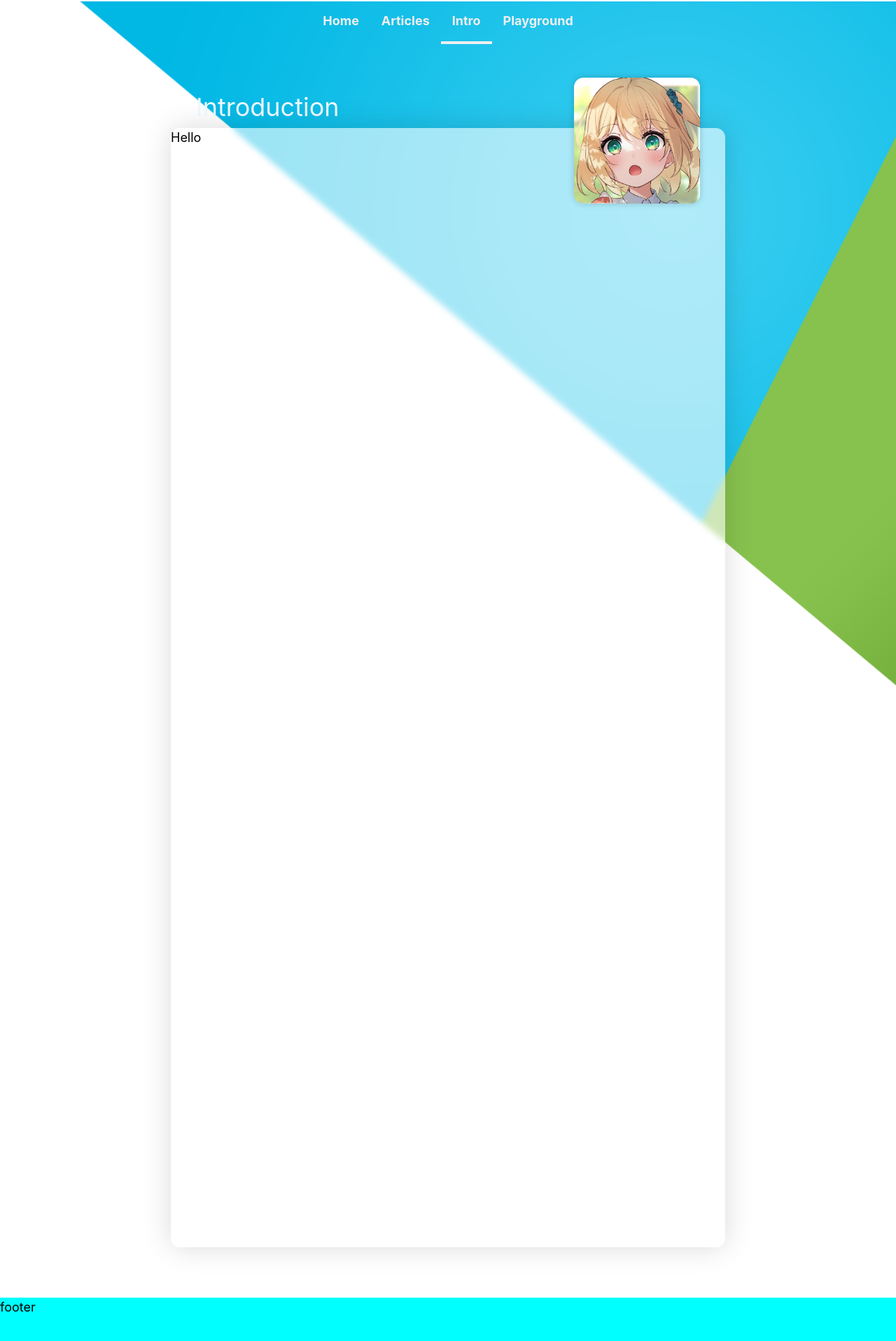
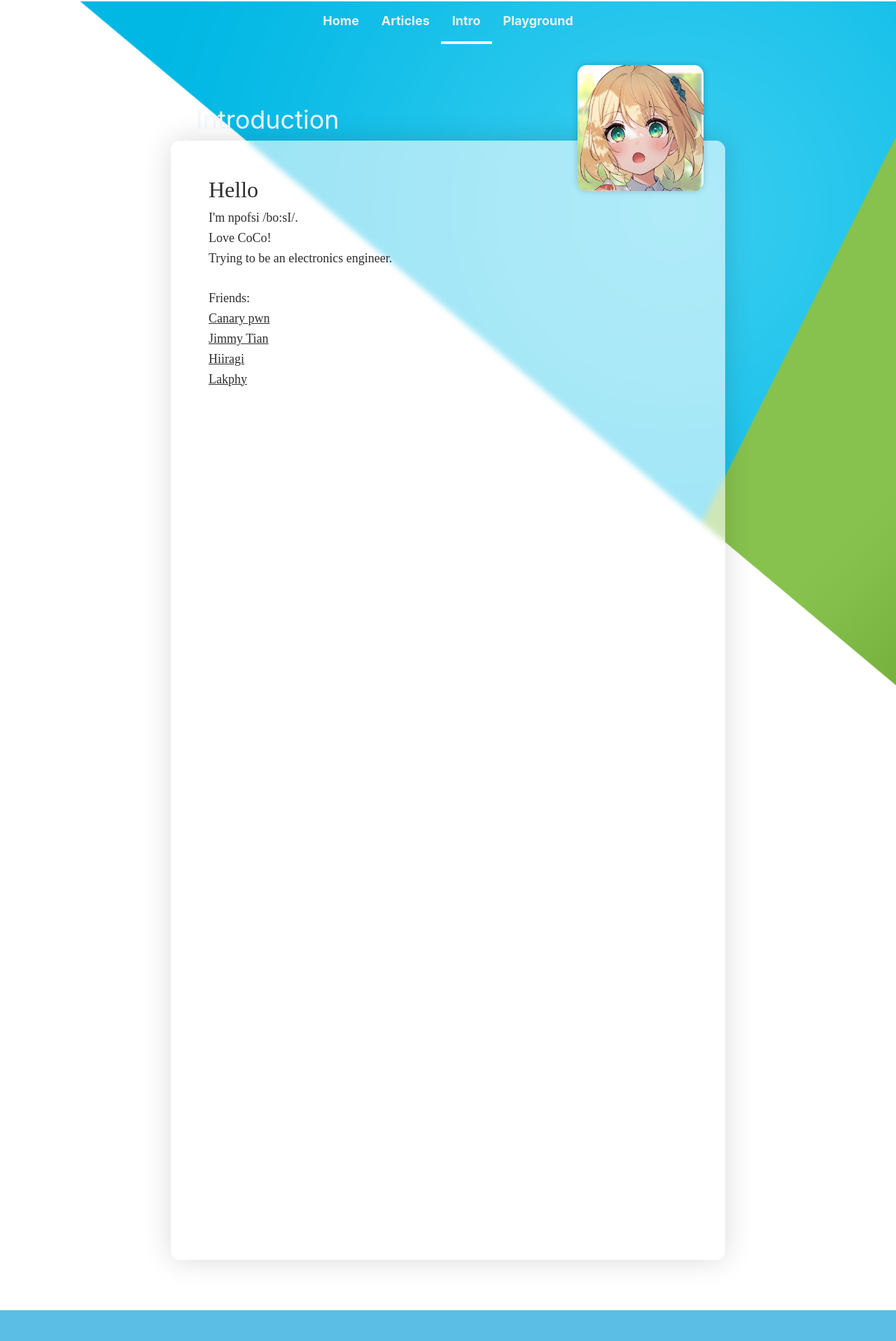
Before and after one commit to npofsi/LintBlog, a Next.js app: page /intro in a window 1280 px wide. Shown: the part 27-1944 px from the top of the page at 70% size. Built offline with nearby package versions, Linux system fonts and the light colour scheme.

Commit message:
Themed footer

```diff
--- a/components/abstracts.module.css
+++ b/components/abstracts.module.css
@@ -18,7 +18,7 @@
 }
 
 .abstractsTitle {
-  color: white;
+  color: aliceblue;
   font-weight: normal;
   font-family: "Overpass", "Noto Sans JP", -apple-system, BlinkMacSystemFont,
     "Helvetica Neue", "Segoe UI", "ヒラギノ角ゴ ProN W3", Meiryo, sans-serif;
--- a/components/footer.js
+++ b/components/footer.js
@@ -2,11 +2,10 @@ import styles from "./footer.module.css"
 export default function Footer({ }) {
   return (
     <>
-
       <div className={styles.footerWrap}>
-        <div>
+        <div className={styles.footerContainer}>
           <div>
-            footer
+            <p>©2023 npofsi · powered by Next.js</p>
           </div>
         </div>
       </div>
--- a/components/footer.module.css
+++ b/components/footer.module.css
@@ -1,8 +1,18 @@
 .footerWrap{
-  display: block;
+  display: flex;
+  flex-direction: column;
   position:absolute;
   bottom: 0;
   width: 100%;
   height: 6rem;
-  background-color: aqua;
+  background-color: #5bbee5;
+  align-items: center;
+  justify-content: center;
 }
+
+.footerContainer{
+  max-width: 60rem;
+  width: 80%;
+  color: #ffffffe0;
+  font-weight: bold;
+}
--- a/pages/intro.js
+++ b/pages/intro.js
@@ -1,8 +1,15 @@
+import Link from "next/link";
 import Layout from "../components/layout";
 import SectionMain from "../components/sectionMain";
 
 import styles from "../styles/intro.module.css";
 
+const friends = {
+  "Canary pwn": "https://aaaab3n.moe/",
+  "Jimmy Tian": "http://www.twznow.com/",
+  Hiiragi: "http://blog.hiirachan.moe/",
+  Lakphy: "http://lakphy.github.io/",
+};
 export default function Intro({}) {
   return (
     <>
@@ -12,15 +19,52 @@ export default function Intro({}) {
             <div className={styles.introHeader}>
               <h1 className={styles.introName}>Introduction</h1>
               <div className={styles.introAvatarWrap}>
-              <img
-                className={styles.introAvatar}
-                src="/images/avatar.jpg"
-              ></img>
-            </div>
+                <img
+                  className={styles.introAvatar}
+                  src="/images/avatar.jpg"
+                ></img>
+              </div>
             </div>
 
             <div className={styles.introContainer}>
-              <div className={styles.introContent}>Hello</div>
+              <div className={styles.introContent}>
+                <article>
+                  <h1 dir="auto" className={styles.introHeading}>
+                    {/* <a
+                      id="user-content-hello"
+                      class="anchor"
+                      aria-hidden="true"
+                      href="#hello"
+                    >
+                      <svg
+                        class="octicon octicon-link"
+                        viewBox="0 0 16 16"
+                        version="1.1"
+                        width="16"
+                        height="16"
+                        aria-hidden="true"
+                      >
+                        <path
+                          fill-rule="evenodd"
+                          d="M7.775 3.275a.75.75 0 001.06 1.06l1.25-1.25a2 2 0 112.83 2.83l-2.5 2.5a2 2 0 01-2.83 0 .75.75 0 00-1.06 1.06 3.5 3.5 0 004.95 0l2.5-2.5a3.5 3.5 0 00-4.95-4.95l-1.25 1.25zm-4.69 9.64a2 2 0 010-2.83l2.5-2.5a2 2 0 012.83 0 .75.75 0 001.06-1.06 3.5 3.5 0 00-4.95 0l-2.5 2.5a3.5 3.5 0 004.95 4.95l1.25-1.25a.75.75 0 00-1.06-1.06l-1.25 1.25a2 2 0 01-2.83 0z"
+                        ></path>
+                      </svg>
+                    </a> */}
+                    Hello
+                  </h1>
+                  <p dir="auto">I'm npofsi /bo:sI/.</p>
+                  <p dir="auto">Love CoCo!</p>
+                  <p dir="auto">Trying to be an electronics engineer.</p>
+                  <p></p>
+                  <br />
+                  <h4>Friends:</h4>
+                  {Object.entries(friends).map(([k, v], i) => (
+                    <p>
+                      <Link href={v} passHref><a className={styles.friendsLink}>{k}</a></Link>
+                    </p>
+                  ))}
+                </article>
+              </div>
             </div>
           </div>
         </SectionMain>
--- a/styles/intro.module.css
+++ b/styles/intro.module.css
@@ -1,6 +1,6 @@
 .introWrap {
   display: grid;
-  padding-top: 3rem;
+  padding-top: 4rem;
   align-items: center;
   justify-content: center;
 }
@@ -52,14 +52,25 @@
   max-height: 10rem;
   border-radius: 0.75rem;
   position: absolute;
-  right: 2rem;
+right: 1.7rem;
 
-  top: -4rem;
+  top: -6rem;
   z-index: 4;
   box-shadow: #00000030 0 0 10px;
 }
 
 .introContent {
   display: flex;
+  padding: 2.5rem 3rem;
+  color: #101010e0;
+  font-family: 'Times New Roman', Times, serif;
+}
+
+.introHeading{
+  font-size: xx-large;
 
 }
+
+.friendsLink{
+  text-decoration: underline;
+}
--- a/styles/utils.module.scss
+++ b/styles/utils.module.scss
@@ -53,4 +53,5 @@
 
 .content {
     font-size: 0.95rem;
+    color: rgba(10,10,10,0.8);
 }
```
Also changed, not shown: components/article.module.css (line endings or trailing spaces).
